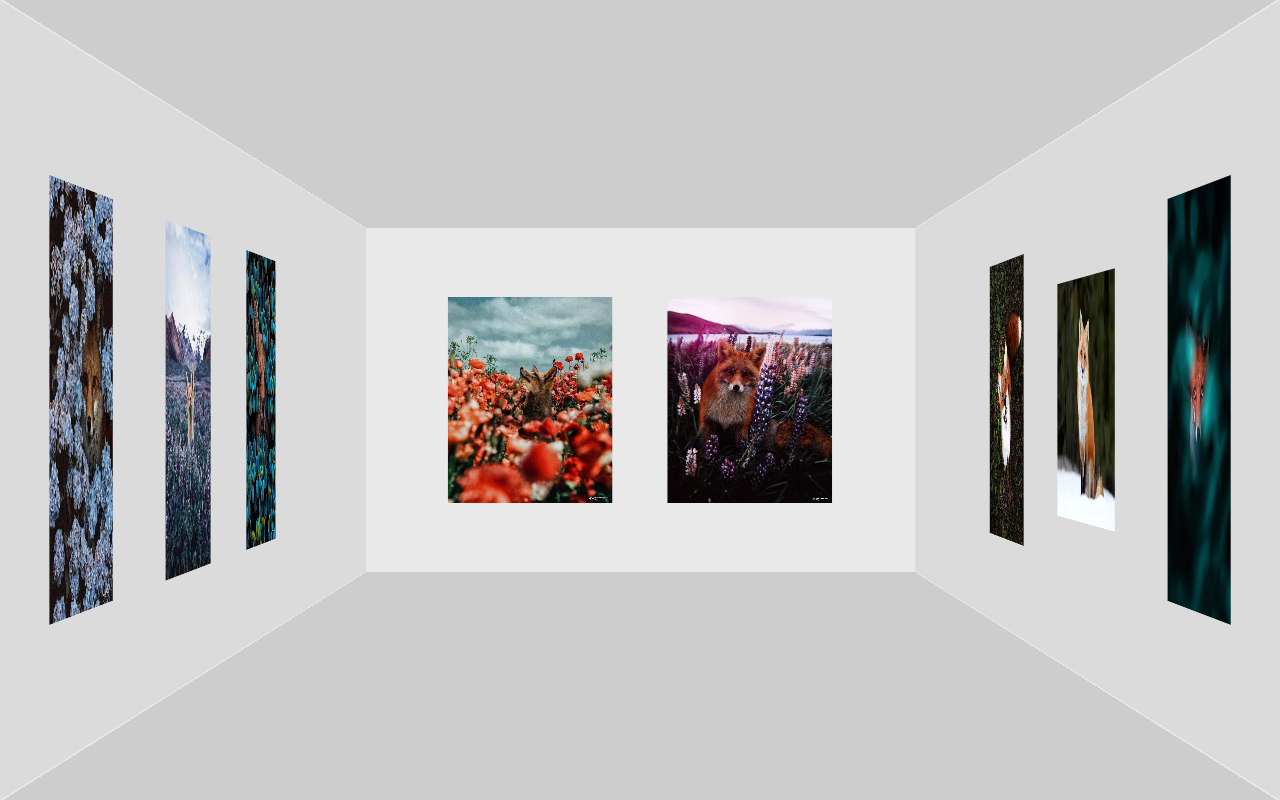
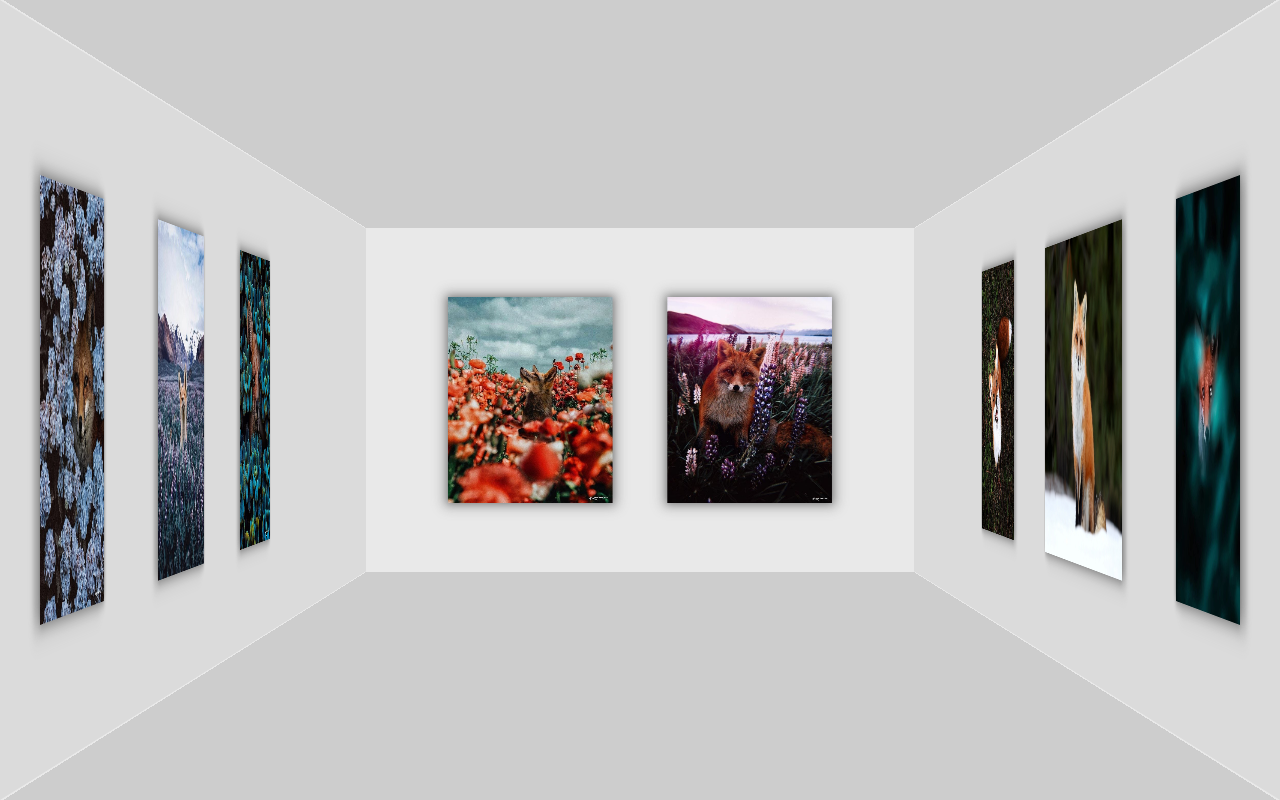
Before and after one commit to radianika/GalleryRoom, a website: page src/index.html in a window 1280 px wide. Drawn offline with nearby package versions, Linux system fonts and the light colour scheme; files that its build step writes are made by us from their sources.

Commit message:
shadows for pictures and minor fix
pseudo-elements

```diff
--- a/src/index.html
+++ b/src/index.html
@@ -11,21 +11,44 @@
 </head>
 
 <body>
-<!-- /room -->
+	<!-- /room -->
+	<!--	main wall-->
 	<div class="room" id="room">
-		<div class="room__wall" id="move-bg">
-			<img class="room__img" src="images/item-1.jpg" alt="Some fox" />
-			<img class="room__img" src="images/item-2.jpg" alt="Some fox" />
+		<div class="room__wall">
+			<div class="wall__item ">
+				<img alt="Some fox" src="images/item-1.jpg" class="room__img" />
+			</div>
+			<div class="wall__item">
+				<img alt="Some fox" src="images/item-2.jpg" class="room__img" />
+			</div>
+
 		</div>
+
+		<!--		left wall-->
 		<div class="room__wall room__wall--left">
-			<img class="room__img" src="images/item-3.jpg" alt="Some fox" />
-			<img class="room__img" src="images/item-4.jpg" alt="Some fox" />
-			<img class="room__img" src="images/item-5.jpg" alt="Some fox" />
+			<div class="wall__item wall__item--leftShadow">
+				<img src="images/item-3.jpg" alt="Some fox" class="room__img" />
+			</div>
+			<div class="wall__item wall__item--leftShadow">
+				<img src="images/item-4.jpg" alt="Some fox" class="room__img" />
+			</div>
+			<div class="wall__item wall__item--leftShadow">
+				<img src="images/item-5.jpg" alt="Some fox" class="room__img" />
+			</div>
 		</div>
+
+		<!--		right wall-->
 		<div class="room__wall room__wall--right">
-			<img class="room__img" src="images/item-6.jpg" alt="Some fox" />
-			<img class="room__img" src="images/item-7.jpg" alt="Some fox" />
-			<img class="room__img" src="images/item-8.jpg" alt="Some image" />
+
+			<div class="wall__item wall__item--rightShadow">
+				<img src="images/item-6.jpg" alt="Some fox" class="room__img" />
+			</div>
+			<div class="wall__item wall__item--rightShadow">
+				<img src="images/item-7.jpg" alt="Some fox" class="room__img" />
+			</div>
+			<div class="wall__item wall__item--rightShadow">
+				<img src="images/item-8.jpg" alt="Some fox" class="room__img" />
+			</div>
 		</div>
 	</div>
 	<script src="js/main.js"></script>
--- a/src/sass/main.scss
+++ b/src/sass/main.scss
@@ -6,11 +6,13 @@
 
 $side-walls: #dbdbdb;
 $main-wall: #e9e9e9;
+$shadow: #696969;
 
 
 body {
 	background-color: #cdcdcd;
 }
+
 //room
 .room {
 	position: absolute;
@@ -45,18 +47,62 @@ body {
 .room__wall--right {
 	right: 0;
 	justify-content: flex-end;
-	transform: rotate3d(0, 1, 0, -90.03deg);
+	transform: rotate3d(0, 1, 0, -90deg);
 	transform-origin: 100% 50%;
 	width: 4000px;
 	height: 100vh;
 	background: $side-walls;
 }
 
-.room__img {
+//wall-content
+.wall__item {
 	flex: none;
 	max-width: 40%;
+	height: 100%;
 	max-height: 60%;
+	object-fit: contain;
 	margin: 0 5%;
-	transform: translate3d(0, 0, 10px);
+	position: relative;
+	&::before {
+		content: " ";
+		position: absolute;
+		height: 100%;
+		width: 100%;
+		background-size: 100% 50%;
+		background-repeat: no-repeat;
+		filter: blur(9px);
+		opacity: 0.5;
+		background-color: $shadow;
+		background:
+			linear-gradient(-135deg, transparent 0em, #000 0) top right,
+			linear-gradient(#000, #000) padding-box bottom right, linear-gradient(-135deg, transparent 0em, #000 0) top left,
+			linear-gradient(#000, #000) padding-box bottom left;
+		box-shadow: 0px 0px 20px 10px $shadow;
+	}
+	&--rightShadow::before {
+		background:
+			linear-gradient(-135deg, transparent 0em, #000 0) top right,
+			linear-gradient(#000, #000) padding-box bottom right;
+		box-shadow: 30px 0px 20px 3px $shadow;
+		background-size: 100% 50%;
+		background-repeat: no-repeat;
+
+	}
+	&--leftShadow::before {
+		background:
+			linear-gradient(-135deg, transparent 0em, #000 0) top left,
+			linear-gradient(#000, #000) padding-box bottom left;
+		box-shadow: -30px 0px 20px 3px $shadow;
+		background-size: 100% 50%;
+		background-repeat: no-repeat;
+	}
+}
+
+.room__img {
+	height: 100%;
+	width: auto;
+	position: relative;
+	transform: rotate3d(1, 0, 0, -90deg);
+	transform: translate3d(0, 0, 3px);
 	backface-visibility: hidden;
 }
```
Also changed, not shown: build/css/main.css, build/index.html.
